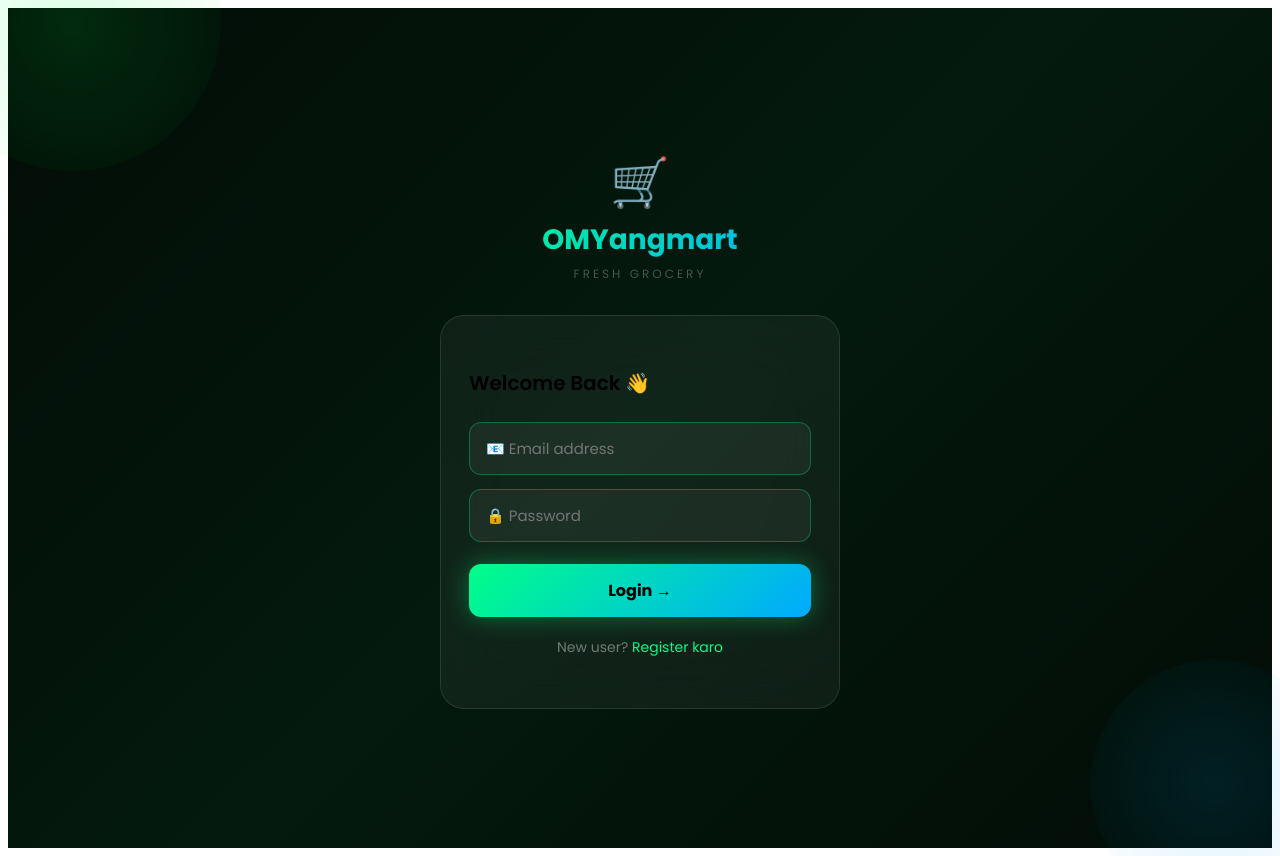
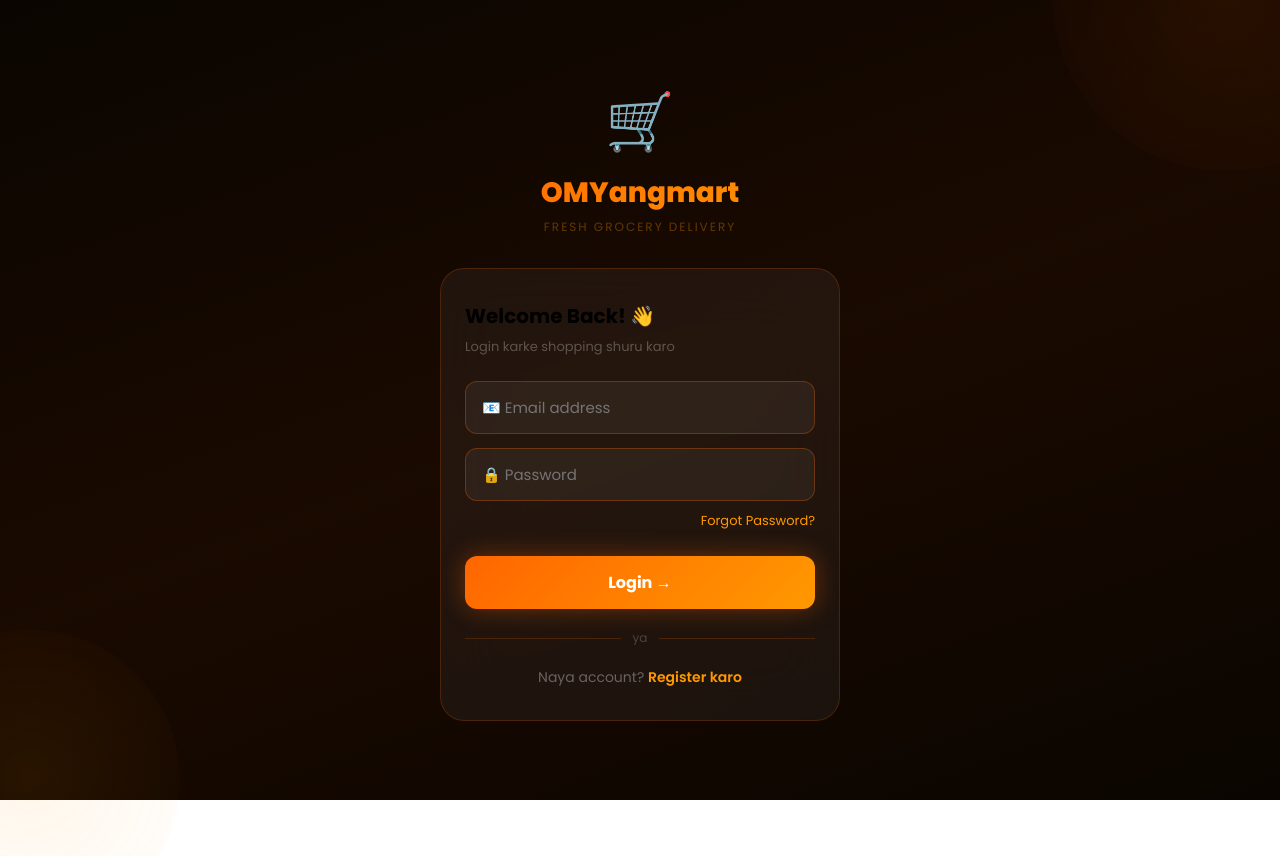
Before and after one commit to ashishkumarbihar2026-alt/omyangmart, a React (Vite) app: page /login in a window 1280 px wide. After the commit the page ends 800 px from the top, so only its background shows below. Built offline with nearby package versions, Linux system fonts and the light colour scheme.

Commit message:
Update Login.jsx

```diff
--- a/src/pages/Login.jsx
+++ b/src/pages/Login.jsx
@@ -2,17 +2,20 @@ import { useState } from 'react'
 import { useNavigate } from 'react-router-dom'
 
 const styles = `
-  @import url('https://fonts.googleapis.com/css2?family=Poppins:wght@300;400;600;700&display=swap');
+  @import url('https://fonts.googleapis.com/css2?family=Poppins:wght@300;400;600;700;800&display=swap');
+  *{margin:0;padding:0;box-sizing:border-box}
   @keyframes float1{0%,100%{transform:translate(0,0)}50%{transform:translate(30px,-40px)}}
   @keyframes float2{0%,100%{transform:translate(0,0)}50%{transform:translate(-20px,30px)}}
-  @keyframes fadeIn{from{opacity:0;transform:translateY(30px)}to{opacity:1;transform:translateY(0)}}
-  @keyframes glow{0%,100%{box-shadow:0 0 20px #00ff8844}50%{box-shadow:0 0 40px #00ff88aa}}
-  .orb1{position:fixed;width:300px;height:300px;border-radius:50%;background:radial-gradient(circle,#00ff4420,transparent);top:-100px;left:-100px;animation:float1 8s ease-in-out infinite;pointer-events:none}
-  .orb2{position:fixed;width:250px;height:250px;border-radius:50%;background:radial-gradient(circle,#00aaff20,transparent);bottom:-80px;right:-80px;animation:float2 10s ease-in-out infinite;pointer-events:none}
-  .glass{background:rgba(255,255,255,0.05);backdrop-filter:blur(30px);border:1px solid rgba(255,255,255,0.1);border-radius:24px;padding:36px 28px;animation:fadeIn 0.6s ease forwards}
-  .input{width:100%;padding:14px 16px;border-radius:12px;border:1px solid rgba(0,255,136,0.3);background:rgba(255,255,255,0.05);color:white;font-size:15px;font-family:'Poppins',sans-serif;outline:none;box-sizing:border-box;margin-bottom:14px;transition:border 0.3s}
-  .input:focus{border-color:#00ff88}
-  .login-btn{width:100%;padding:14px;background:linear-gradient(135deg,#00ff88,#00aaff);color:#000;border:none;border-radius:12px;font-weight:700;font-size:16px;cursor:pointer;font-family:'Poppins',sans-serif;animation:glow 2s infinite;margin-top:8px}
+  @keyframes fadeUp{from{opacity:0;transform:translateY(30px)}to{opacity:1;transform:translateY(0)}}
+  @keyframes glow{0%,100%{box-shadow:0 0 20px #ff660044}50%{box-shadow:0 0 40px #ff6600aa}}
+  .orb1{position:fixed;width:350px;height:350px;border-radius:50%;background:radial-gradient(circle,#ff660015,transparent);top:-150px;right:-100px;animation:float1 8s ease-in-out infinite;pointer-events:none}
+  .orb2{position:fixed;width:300px;height:300px;border-radius:50%;background:radial-gradient(circle,#ff990015,transparent);bottom:-100px;left:-100px;animation:float2 10s ease-in-out infinite;pointer-events:none}
+  .glass{background:rgba(255,255,255,0.05);backdrop-filter:blur(30px);border:1px solid rgba(255,102,0,0.2);border-radius:24px;padding:32px 24px;animation:fadeUp 0.6s ease forwards}
+  .input{width:100%;padding:14px 16px;border-radius:12px;border:1px solid rgba(255,102,0,0.3);background:rgba(255,255,255,0.05);color:white;font-size:15px;font-family:'Poppins',sans-serif;outline:none;box-sizing:border-box;margin-bottom:14px;transition:border 0.3s}
+  .input:focus{border-color:#ff6600}
+  .login-btn{width:100%;padding:14px;background:linear-gradient(135deg,#ff6600,#ff9900);color:white;border:none;border-radius:12px;font-weight:700;font-size:16px;cursor:pointer;font-family:'Poppins',sans-serif;animation:glow 2s infinite;margin-top:8px}
+  .divider{display:flex;align-items:center;gap:12px;margin:20px 0}
+  .divider-line{flex:1;height:1px;background:rgba(255,102,0,0.2)}
 `
 
 export default function Login() {
@@ -29,22 +32,39 @@ export default function Login() {
   }
 
   return (
-    <div style={{ background: 'linear-gradient(135deg,#020c06 0%,#041a0e 50%,#020c06 100%)', minHeight: '100vh', display: 'flex', alignItems: 'center', justifyContent: 'center', padding: '20px', fontFamily: 'Poppins,sans-serif' }}>
+    <div style={{ background: 'linear-gradient(160deg,#0a0500 0%,#1a0a00 50%,#0a0500 100%)', minHeight: '100vh', display: 'flex', alignItems: 'center', justifyContent: 'center', padding: '20px', fontFamily: 'Poppins,sans-serif' }}>
       <style>{styles}</style>
       <div className="orb1" /><div className="orb2" />
       <div style={{ width: '100%', maxWidth: '400px', position: 'relative', zIndex: 1 }}>
+
+        {/* Logo */}
         <div style={{ textAlign: 'center', marginBottom: '32px' }}>
-          <div style={{ fontSize: '48px' }}>🛒</div>
-          <div style={{ fontSize: '28px', fontWeight: '700', background: 'linear-gradient(135deg,#00ff88,#00aaff)', WebkitBackgroundClip: 'text', WebkitTextFillColor: 'transparent' }}>OMYangmart</div>
-          <div style={{ color: '#ffffff44', fontSize: '12px', letterSpacing: '3px', marginTop: '4px' }}>FRESH GROCERY</div>
+          <div style={{ fontSize: '56px', marginBottom: '8px' }}>🛒</div>
+          <div style={{ fontSize: '28px', fontWeight: '800', background: 'linear-gradient(135deg,#ff6600,#ff9900)', WebkitBackgroundClip: 'text', WebkitTextFillColor: 'transparent' }}>OMYangmart</div>
+          <div style={{ color: '#ff990055', fontSize: '12px', letterSpacing: '2px', marginTop: '4px' }}>FRESH GROCERY DELIVERY</div>
         </div>
+
         <div className="glass">
-          <h2 style={{ marginBottom: '24px', fontWeight: '600', fontSize: '20px' }}>Welcome Back 👋</h2>
+          <h2 style={{ marginBottom: '6px', fontWeight: '700', fontSize: '20px' }}>Welcome Back! 👋</h2>
+          <p style={{ color: '#ffffff44', fontSize: '13px', marginBottom: '24px' }}>Login karke shopping shuru karo</p>
+
           <input className="input" type="email" placeholder="📧 Email address" value={email} onChange={e => setEmail(e.target.value)} />
           <input className="input" type="password" placeholder="🔒 Password" value={password} onChange={e => setPassword(e.target.value)} />
-          <button className="login-btn" onClick={handleLogin}>Login →</button>
-          <p style={{ textAlign: 'center', marginTop: '20px', color: '#ffffff66', fontSize: '14px' }}>
-            New user? <span style={{ color: '#00ff88', cursor: 'pointer' }} onClick={() => navigate('/')}>Register karo</span>
+
+          <div style={{ textAlign: 'right', marginBottom: '16px', marginTop: '-8px' }}>
+            <span style={{ color: '#ff9900', fontSize: '13px', cursor: 'pointer' }}>Forgot Password?</span>
+          </div>
+
+          <button className="login-btn" onClick={handleLogin}>Login → </button>
+
+          <div className="divider">
+            <div className="divider-line" />
+            <span style={{ color: '#ffffff33', fontSize: '12px' }}>ya</span>
+            <div className="divider-line" />
+          </div>
+
+          <p style={{ textAlign: 'center', color: '#ffffff55', fontSize: '14px' }}>
+            Naya account? <span style={{ color: '#ff9900', cursor: 'pointer', fontWeight: '600' }} onClick={() => navigate('/')}>Register karo</span>
           </p>
         </div>
       </div>
```
